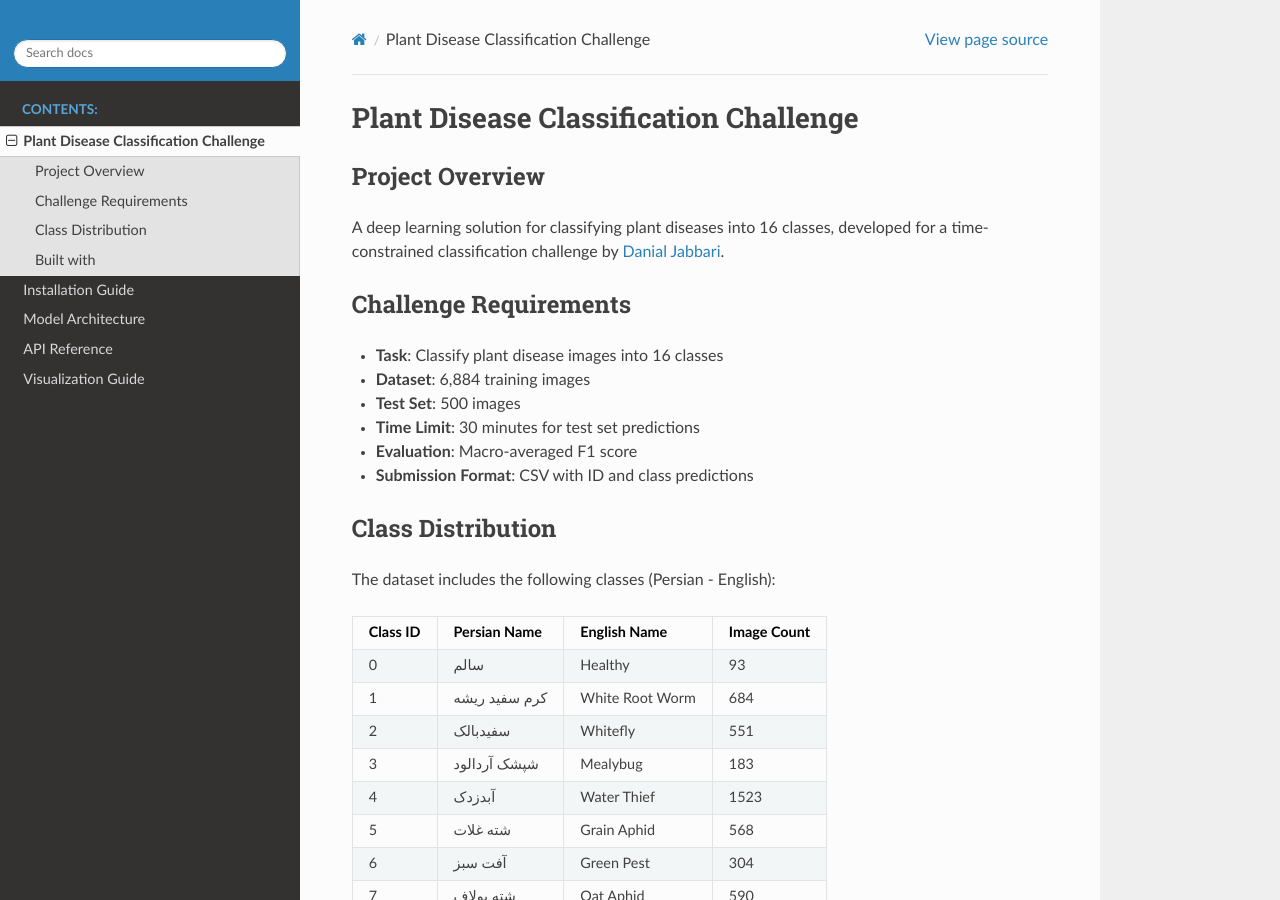
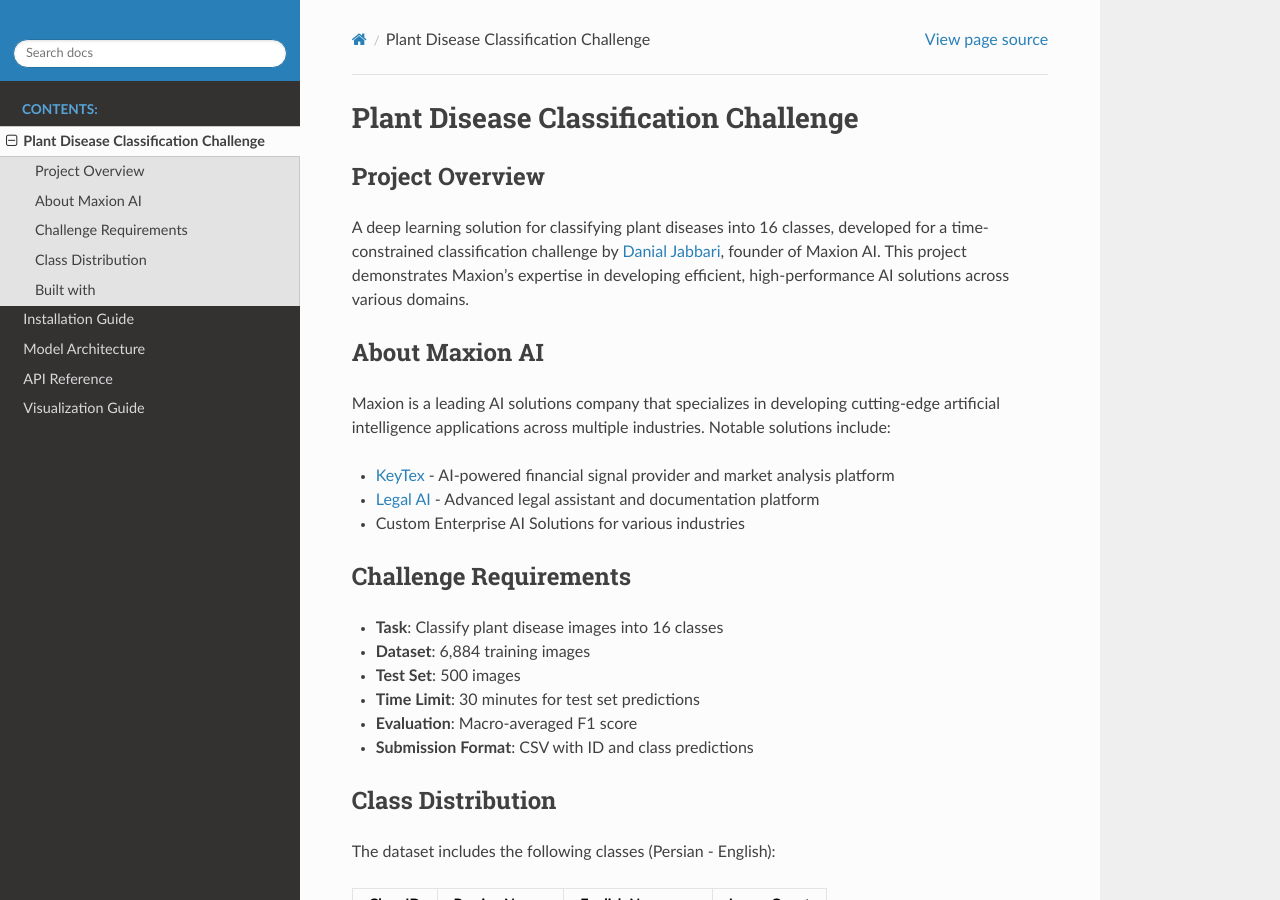
Before and after one commit to charon-iv6/plant-disease-classification, a Sphinx documentation site: the page built from docs/source/introduction.rst, in a window 1280 px wide and 900 px high. Built offline with Sphinx 7.4.7 and the Read the Docs theme 3.1.0, drawn with Linux system fonts in a browser that asks for light colours.

Commit message:
Updated company profile: 1. Enhanced README with broader AI expertise 2. Updated documentation to reflect Maxion's diverse AI solutions

```diff
--- a/docs/source/introduction.rst
+++ b/docs/source/introduction.rst
@@ -3,7 +3,15 @@
 
 Project Overview
 ---------------
-A deep learning solution for classifying plant diseases into 16 classes, developed for a time-constrained classification challenge by `Danial Jabbari <https://maxion.ir>`_.
+A deep learning solution for classifying plant diseases into 16 classes, developed for a time-constrained classification challenge by `Danial Jabbari <https://maxion.ir>`_, founder of Maxion AI. This project demonstrates Maxion's expertise in developing efficient, high-performance AI solutions across various domains.
+
+About Maxion AI
+-------------
+Maxion is a leading AI solutions company that specializes in developing cutting-edge artificial intelligence applications across multiple industries. Notable solutions include:
+
+* `KeyTex <https://keytex.ir>`_ - AI-powered financial signal provider and market analysis platform
+* `Legal AI <https://chat.keytex.ir>`_ - Advanced legal assistant and documentation platform
+* Custom Enterprise AI Solutions for various industries
 
 Challenge Requirements
 --------------------
```
Also changed, not shown: README.md (+9 -11 lines).
